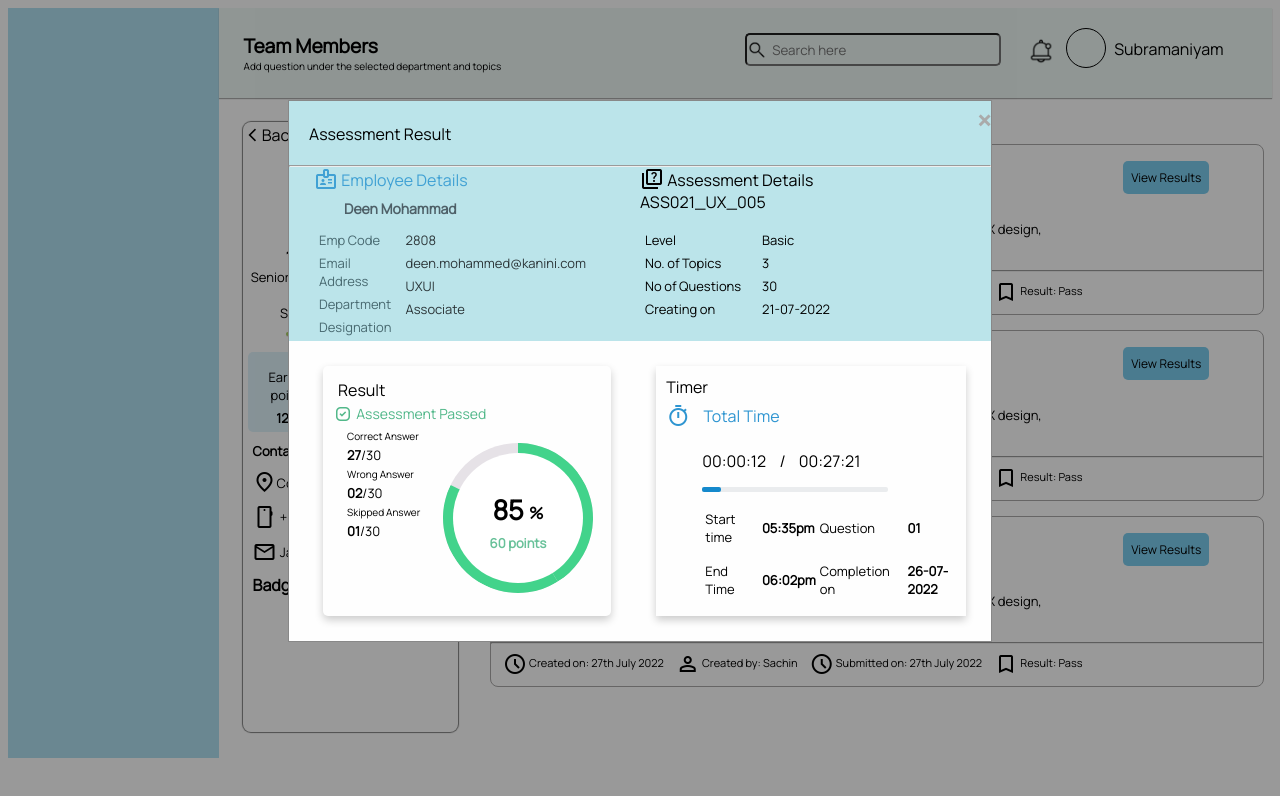
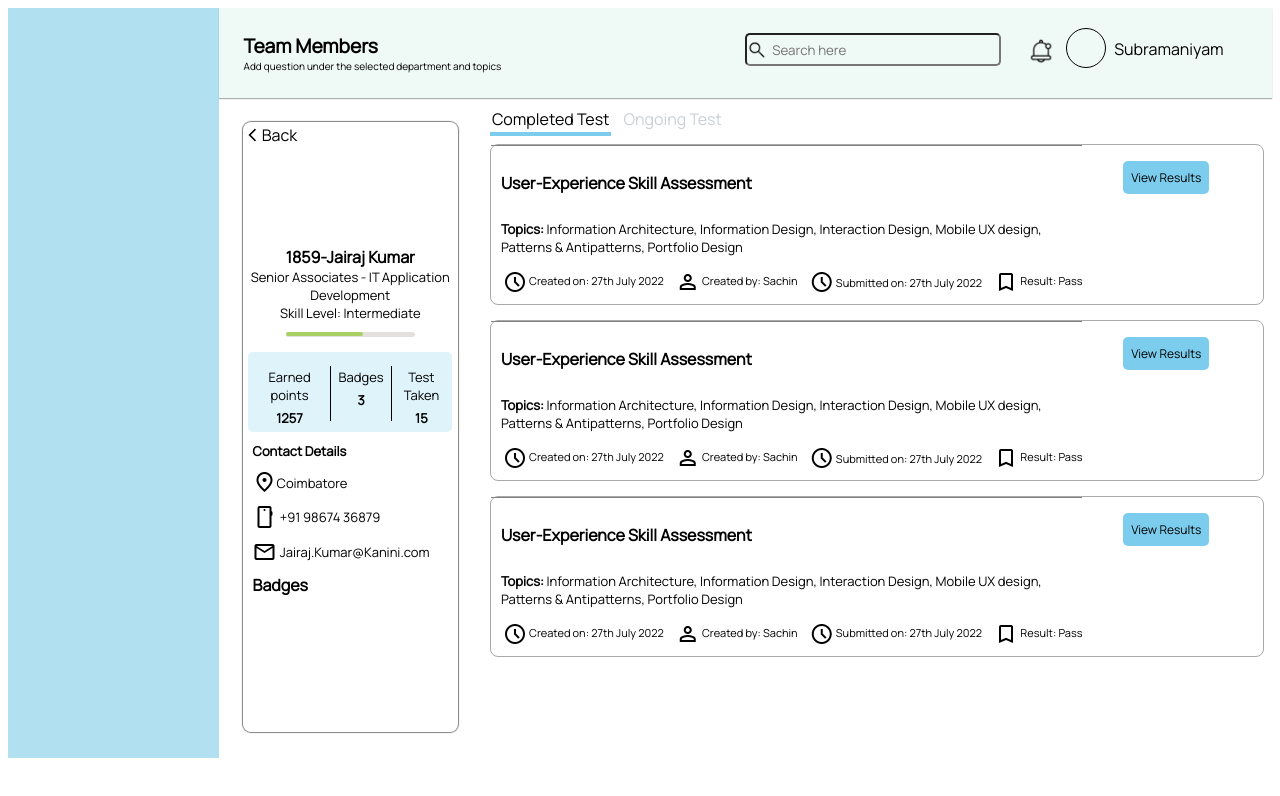
Before and after one commit to EinsteinGanesh/app, a website: page Profile_Page.html in a window 1280 px wide. Drawn offline with nearby package versions, Linux system fonts and the light colour scheme.

Commit message:
done few chaneges in style

```diff
--- a/Profile_Page.html
+++ b/Profile_Page.html
@@ -161,7 +161,7 @@
 
 
                         </div>
-                        <hr>
+
 
                         <div class="create-wrapper">
                             <div class="create-content">
@@ -206,7 +206,7 @@
                         <div class="button-view col-3">
                             <a class="button">View Results</a>
                         </div>
-                        <hr>
+
 
                         <div class="create-wrapper">
                             <div class="create-content">
@@ -251,7 +251,7 @@
                         <div class="button-view col-3">
                             <a class="button">View Results</a>
                         </div>
-                        <hr>
+
 
 
                         <div class="create-wrapper">
@@ -308,8 +308,9 @@
                 <div id="box-head" >
                     <span>Assessment Result</span>
                 </div>
+
             </div>
-            <hr style="margin-top:0px;margin-bottom:0px;" >
+
             <div id="model-firsthalf-wrapper">
                 <div id="upper-heading">
                     <div class="col-6" style="padding-left: 25px;">
--- a/Style.css
+++ b/Style.css
@@ -373,7 +373,7 @@ span{
 
 .create-wrapper{
     width: fit-content;
-
+    border-top: 1px solid gray;
 }
 
 .create-wrapper::after{
@@ -454,7 +454,7 @@ span{
 
 /* The Modal (background) */
 .modal {
-    display: block; /* Hidden by default */
+    display: none; /* Hidden by default */
     position: fixed; /* Stay in place */
     z-index: 1; /* Sit on top */
     padding-top: 100px; /* Location of the box */
@@ -478,10 +478,11 @@ span{
 
   /* The Close Button */
   .close {
-    color: #aaaaaa;
+    color: #171515;
     float: right;
-    font-size: 28px;
+    font-size: 30px;
     font-weight: bold;
+    margin-right: 14px;
   }
 
   .close:hover,
@@ -548,7 +549,10 @@ span{
 
     background-color: rgb(187,228,234);
 
+
 }
+
+
 
 #employee-firsthalf{
 
@@ -578,7 +582,7 @@ span{
     font-weight: 600;
     font-size: 14px;
     color:rgb(78,96,104);
-    margin-left: 30px;
+    margin-left: 6px;
     margin-top: 8px;
     margin-bottom: 8px;
 }
```
